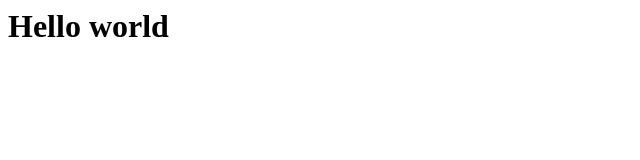
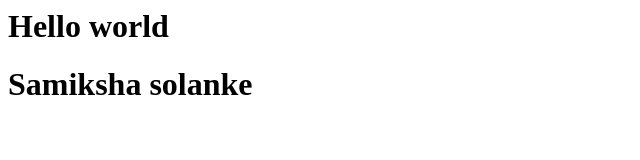
Before and after one commit to samiksha714/Eshop-home2, a plain HTML site: page src/index.html in a window 1280 px wide. Shown: the whole page, without its empty margins (0-640 px from the left). Drawn offline with Linux system fonts and the light colour scheme.

Commit message:
Update index.html

```diff
--- a/src/index.html
+++ b/src/index.html
@@ -1 +1,2 @@
 <h1>Hello world</h1>
+<h1>Samiksha solanke</h1>
```
